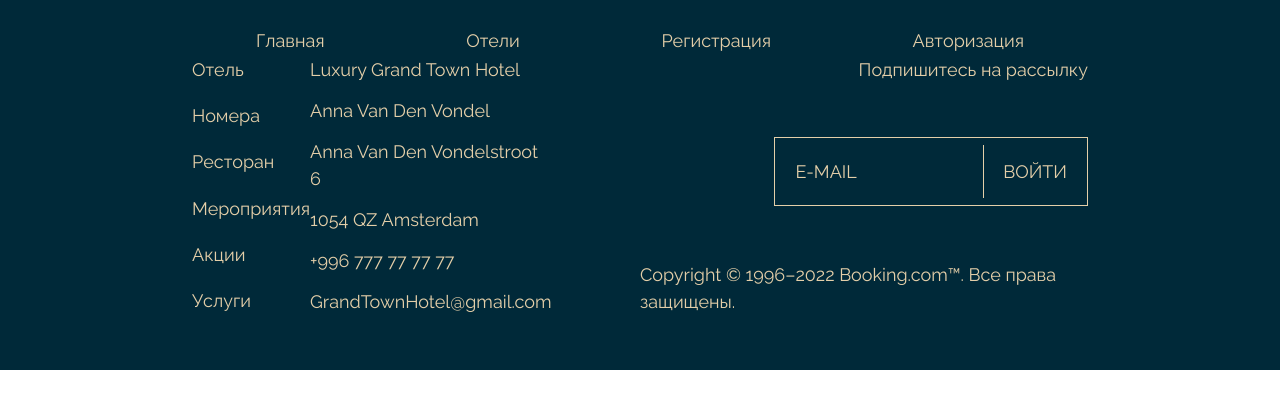
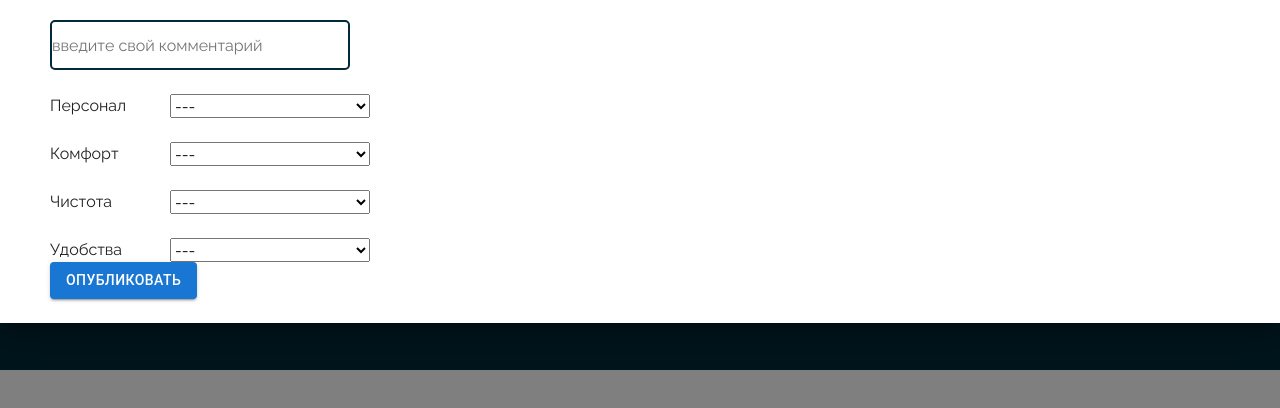
Before and after one commit to noizziday/fullStackFront, a React (Create React App) app: page /hotel/1 in a window 1280 px wide. Shown: the top 408 px of the page. Built offline with nearby package versions, Linux system fonts and the light colour scheme.

Commit message:
comments

```diff
--- a/src/MainRoutes.jsx
+++ b/src/MainRoutes.jsx
@@ -7,6 +7,7 @@ import AddHotel from "./components/hotels/AddHotel/AddHotel";
 import HotelsList from "./components/hotels/HotelsList/HotelsList";
 import UpdateHotel from "./components/hotels/UpdateHotel/UpdateHotel";
 import PayForm from "./components/PayForm";
+import Reviews from "./components/Reviews";
 
 const MainRoutes = () => {
   return (
@@ -16,6 +17,8 @@ const MainRoutes = () => {
       <Route path="/favorites" element={<HotelFavorites />} />
       <Route path="/pay" element={<PayForm />} />
       <Route path="/hotel/add" element={<AddHotel />} />
+      <Route path="/hotel/:id" element={<Reviews />} />
+
       <Route path="/hotels" element={<HotelsList />} />
       <Route path="/edit/:id" element={<UpdateHotel />} />
     </Routes>
--- a/src/components/Navbar.jsx
+++ b/src/components/Navbar.jsx
@@ -73,7 +73,11 @@ const Navbar = () => {
             <div className="navElementsLinks" onClick={() => navigate("/")}>
               Главная
             </div>
-            <div className="navElementsLinks">Отели</div>
+            <div
+              className="navElementsLinks"
+              onClick={() => navigate("/hotels")}>
+              Отели
+            </div>
             <div
               className="navElementsLinks modal-btn"
               htmlFor="modal-toggle"
--- /dev/null
+++ b/src/components/Reviews.jsx
@@ -0,0 +1,168 @@
+import React, { useContext, useEffect, useState } from "react";
+import { useParams } from "react-router-dom";
+import { hotelsContext } from "../contexts/HotelsContextProvider";
+import Drawer from "@mui/material/Drawer";
+import Button from "@mui/material/Button";
+import "../styles/Reviews.css";
+import { FormControl, MenuItem, Select } from "@mui/material";
+
+const Reviews = ({ id, setOpen, open }) => {
+  const { getOneHotel, oneHotel, createComment, comments, getComments } =
+    useContext(hotelsContext);
+
+  console.log(id);
+
+  const [hotel, setHotel] = useState("");
+  const [comment, setComment] = useState("");
+  const [staff, setStaff] = useState("");
+  const [comfort, setComfort] = useState("");
+  const [purity, setPurity] = useState("");
+  const [facilities, setFacilities] = useState("");
+
+  useEffect(() => {
+    getOneHotel(id);
+
+    createComment(id, {
+      hotel: id,
+    });
+  }, []);
+
+  function saveComment() {
+    let newComment = new FormData();
+    newComment.append("hotel", id);
+    newComment.append("good_review", comment);
+    newComment.append("staff", staff);
+    newComment.append("comfort", comfort);
+    newComment.append("purity", purity);
+    newComment.append("facilities", facilities);
+    console.log(id, comment, staff, comfort, purity, facilities);
+    createComment(id, newComment);
+  }
+  return (
+    <>
+      <Drawer
+        anchor={"top"}
+        open={true}
+        onClose={e => {
+          setOpen(false);
+        }}>
+        <div id="comment-panel">
+          <input
+            id="comment-inp"
+            type="text"
+            placeholder="введите свой комментарий"
+            onChange={e => setComment(e.target.value)}
+          />
+          <br />
+          <div id="staff-block">
+            <span
+              style={{
+                width: "100px",
+              }}>
+              Персонал
+            </span>
+            <select
+              className="select"
+              value={staff}
+              onChange={e => setStaff(e.target.value)}>
+              <option>---</option>
+              <option value={1}>1</option>
+              <option value={2}>2</option>
+              <option value={3}>3</option>
+              <option value={4}>4</option>
+              <option value={5}>5</option>
+              <option value={6}>6</option>
+              <option value={7}>7</option>
+              <option value={8}>8</option>
+              <option value={9}>9</option>
+              <option value={10}>10</option>
+            </select>
+          </div>
+          <br />
+          <div id="comfort-block">
+            <span
+              style={{
+                width: "100px",
+              }}>
+              Комфорт
+            </span>
+            <select
+              className="select"
+              value={comfort}
+              onChange={e => setComfort(e.target.value)}>
+              <option>---</option>
+              <option value={1}>1</option>
+              <option value={2}>2</option>
+              <option value={3}>3</option>
+              <option value={4}>4</option>
+              <option value={5}>5</option>
+              <option value={6}>6</option>
+              <option value={7}>7</option>
+              <option value={8}>8</option>
+              <option value={9}>9</option>
+              <option value={10}>10</option>
+            </select>
+          </div>
+          <br />
+
+          <div id="purity-block">
+            <span
+              style={{
+                width: "100px",
+              }}>
+              Чистота
+            </span>
+            <select
+              className="select"
+              value={purity}
+              onChange={e => setPurity(e.target.value)}>
+              <option>---</option>
+              <option value={1}>1</option>
+              <option value={2}>2</option>
+              <option value={3}>3</option>
+              <option value={4}>4</option>
+              <option value={5}>5</option>
+              <option value={6}>6</option>
+              <option value={7}>7</option>
+              <option value={8}>8</option>
+              <option value={9}>9</option>
+              <option value={10}>10</option>
+            </select>
+          </div>
+          <br />
+          <div id="facilities-block">
+            <span
+              style={{
+                width: "100px",
+              }}>
+              {" "}
+              Удобства
+            </span>
+            <select
+              className="select"
+              value={facilities}
+              onChange={e => setFacilities(e.target.value)}>
+              <option>---</option>
+              <option value={1}>1</option>
+              <option value={2}>2</option>
+              <option value={3}>3</option>
+              <option value={4}>4</option>
+              <option value={5}>5</option>
+              <option value={6}>6</option>
+              <option value={7}>7</option>
+              <option value={8}>8</option>
+              <option value={9}>9</option>
+              <option value={10}>10</option>
+            </select>
+          </div>
+          <Button onClick={saveComment} variant="contained">
+            ОПУБЛИКОВАТЬ
+          </Button>
+        </div>
+        <br />
+      </Drawer>
+    </>
+  );
+};
+
+export default Reviews;
--- a/src/components/hotels/AddHotel/AddHotel.jsx
+++ b/src/components/hotels/AddHotel/AddHotel.jsx
@@ -13,6 +13,8 @@ const AddHotel = () => {
   const [image, setImage] = useState(null);
   const [stars, setStars] = useState(0);
   const [region, setRegion] = useState("");
+  const [food, setFood] = useState(false);
+  const [pets, setPets] = useState(false);
 
   function saveHotel() {
     let newProduct = new FormData();
@@ -22,6 +24,8 @@ const AddHotel = () => {
     newProduct.append("image", image);
     newProduct.append("stars", stars);
     newProduct.append("region", region);
+    newProduct.append("food", food);
+    newProduct.append("pets", pets);
     createHotel(newProduct, navigate);
   }
 
@@ -79,10 +83,24 @@ const AddHotel = () => {
       />
       <br />
       <label htmlFor="Food">Food</label>
-      <input type="checkbox" name="Food" id="Food" />
+      <input
+        type="checkbox"
+        name="Food"
+        id="Food"
+        value={food}
+        onChange={e => {
+          setFood(!e.target.checked);
+        }}
+      />
       <br />
       <label htmlFor="Pets">Pets</label>
-      <input type="checkbox" name="Pets" id="Pets" />
+      <input
+        type="checkbox"
+        name="Pets"
+        id="Pets"
+        value={pets}
+        onChange={e => setPets(!e.target.checked)}
+      />
       <br />
 
       <button onClick={saveHotel}>Save</button>
--- a/src/components/hotels/Details/HotelDetails.jsx
+++ b/src/components/hotels/Details/HotelDetails.jsx
@@ -1,8 +1,18 @@
 import React, { useContext, useEffect, useState } from "react";
 import { useParams } from "react-router-dom";
 import { hotelsContext } from "../../../contexts/HotelsContextProvider";
+import Reviews from "../../Reviews";
 
 const HotelDetails = () => {
+  const { getOneHotel, oneHotel, comments, getComments, deleteComment } =
+    useContext(hotelsContext);
+  const { id } = useParams();
+  console.log(comments);
+
+  const [open, setOpen] = useState(false);
+  useEffect(() => {
+    getComments(id);
+  }, []);
   return (
     <>
       <div className="block-1" style={{ color: "#002939" }}>
@@ -91,11 +101,34 @@ const HotelDetails = () => {
           </div>
         </div>
       </div>
-      <div className="comments-block">
-        <div className="addComment">
-          <input type="text" placeholder="Оставить комментарий:" />
-        </div>
+      <div
+        className="comments-block"
+        style={{ display: "flex", justifyContent: "center" }}>
+        <button className="comment-btn" onClick={() => setOpen(!open)}>
+          оставить комментарий
+        </button>
+        {comments.map(item => {
+          if (item.hotel == oneHotel.slug) {
+            return (
+              <div key={item.id}>
+                <span>
+                  <b>{item.user}</b>
+                </span>
+                <br />
+                <span>{item.comment}</span>
+                {item.user ? (
+                  <button onClick={() => deleteComment(id, item.id)}>
+                    Delete
+                  </button>
+                ) : null}
+                <br />
+                <br />
+              </div>
+            );
+          }
+        })}
       </div>
+      {open ? <Reviews id={id} setOpen={setOpen} open={open} /> : <></>}
     </>
   );
 };
--- a/src/components/hotels/HotelCard/HotelCard.jsx
+++ b/src/components/hotels/HotelCard/HotelCard.jsx
@@ -6,21 +6,26 @@ const HotelCard = ({ item }) => {
   const navigate = useNavigate();
 
   const { deleteHotel } = useContext(hotelsContext);
-
+  console.clear();
+  console.log(item);
+  console.log(item);
   return (
     <>
       <div>
         <img
-          src={item.images}
+          src={item.image}
           alt=""
+          width="150px"
+          height="150px"
           onClick={() => navigate(`/details/${item.slug}`)}
         />
       </div>
       <h3>{item.title}</h3>
       <h6>{item.region}</h6>
-      <p>{item.desc}</p>
       <p>{item.desc_list}</p>
       <p>{item.stars}</p>
+      {/* {item.food ? <p>+food</p> : null}
+      {item.pets ? <p>+pets</p> : null} */}
       {item.user ? (
         <>
           <button onClick={() => navigate(`/edit/${item.slug}`)}>Edit</button>
--- a/src/components/hotels/HotelsList/HotelsList.jsx
+++ b/src/components/hotels/HotelsList/HotelsList.jsx
@@ -2,12 +2,12 @@ import React, { useEffect, useContext, useState } from "react";
 import { useSearchParams } from "react-router-dom";
 import HotelCard from "../HotelCard/HotelCard";
 import { hotelsContext } from "../../../contexts/HotelsContextProvider";
-import Pagination from "react-bootstrap/Pagination";
+// import Pagination from "react-bootstrap/Pagination";
 
 const HotelsList = () => {
   const { getHotels, hotels, pages } = useContext(hotelsContext);
   const [searchParams, setSearchParams] = useSearchParams();
-  const [currentPage, setCurrentPage] = useState(1);
+  // const [currentPage, setCurrentPage] = useState(1);
 
   useEffect(() => {
     getHotels();
@@ -17,20 +17,20 @@ const HotelsList = () => {
     getHotels();
   }, [searchParams]);
 
-  useEffect(() => {
-    setSearchParams({
-      page: currentPage,
-    });
-  }, [currentPage]);
+  // useEffect(() => {
+  //   setSearchParams({
+  //     page: currentPage,
+  //   });
+  // }, [currentPage]);
 
-  function getPagesCount() {
-    let pageCountArr = [];
-    for (let i = 1; i < pages + 1; i++) {
-      pageCountArr.push(i);
-    }
-    return pageCountArr;
-  }
-  console.log(hotels);
+  // function getPagesCount() {
+  //   let pageCountArr = [];
+  //   for (let i = 1; i < pages + 1; i++) {
+  //     pageCountArr.push(i);
+  //   }
+  //   return pageCountArr;
+  // }
+  // console.log(hotels);
 
   return (
     <div>
@@ -40,7 +40,7 @@ const HotelsList = () => {
         <HotelCard key={item.slug} item={item} />
       ))}
 
-      <Pagination>
+      {/* <Pagination>
         <Pagination.Prev onClick={() => setCurrentPage(currentPage - 1)} />
 
         {getPagesCount().map(item =>
@@ -59,7 +59,7 @@ const HotelsList = () => {
         )}
 
         <Pagination.Next onClick={() => setCurrentPage(currentPage + 1)} />
-      </Pagination>
+      </Pagination> */}
     </div>
   );
 };
--- a/src/contexts/HotelsContextProvider.js
+++ b/src/contexts/HotelsContextProvider.js
@@ -6,9 +6,9 @@ export const hotelsContext = React.createContext();
 
 const INIT_STATE = {
   hotels: [],
-  pages: 0,
-
   oneHotel: null,
+  comments: [],
+  oneComment: null,
 };
 
 function reducer(state = INIT_STATE, action) {
@@ -17,11 +17,13 @@ function reducer(state = INIT_STATE, action) {
       return {
         ...state,
         hotels: action.payload,
-        pages: Math.ceil(action.payload.count / 3),
+        // pages: Math.ceil(action.payload.count / 3),
       };
 
     case "GET_ONE_HOTEL":
       return { ...state, oneHotel: action.payload };
+    case "GET_ONE_COMMENT":
+      return { ...state, comments: action.payload };
     default:
       return state;
   }
@@ -44,7 +46,7 @@ const HotelsContextProvider = ({ children }) => {
       const res = await axios.post(`${API}/hotel/hotels/`, newHotel, config);
       console.log(res);
       navigate("/hotels");
-      // getHotels();
+      getHotels();
     } catch (err) {
       console.log(err);
     }
@@ -60,14 +62,15 @@ const HotelsContextProvider = ({ children }) => {
         },
       };
       const res = await axios(
-        `${API}/hotel/hotels/${window.location.search}`,
+        `${API}/hotel/hotels/
+        `,
         config
       );
       dispatch({
         type: "GET_HOTELS",
-        payload: res.data,
+        payload: res.data.results,
       });
-      console.log(res.data);
+      console.log(res);
     } catch (err) {
       console.log(err);
     }
@@ -91,6 +94,25 @@ const HotelsContextProvider = ({ children }) => {
       console.log(err);
     }
   }
+  async function getComments(slug) {
+    try {
+      const tokens = JSON.parse(localStorage.getItem("tokens"));
+      const Authorization = `Bearer ${tokens.access}`;
+      const config = {
+        headers: {
+          Authorization,
+        },
+      };
+      const res = await axios(`${API}/comment/crud/${slug}/`, config);
+      dispatch({
+        type: "GET_ONE_COMMENT",
+        payload: res.data,
+      });
+      console.log(res);
+    } catch (err) {
+      console.log(err);
+    }
+  }
 
   async function updateHotel(id, editedHotel, navigate) {
     try {
@@ -101,7 +123,7 @@ const HotelsContextProvider = ({ children }) => {
           Authorization,
         },
       };
-      const res = await axios.patch(
+      const res = await axios.put(
         `${API}/hotel/hotels/${id}/`,
         editedHotel,
         config
@@ -129,51 +151,48 @@ const HotelsContextProvider = ({ children }) => {
     }
   }
 
-  // async function createComment(id, content) {
-  //   try {
-  //     const tokens = JSON.parse(localStorage.getItem("tokens"));
-  //     const Authorization = `Bearer ${tokens.access}`;
-  //     const config = {
-  //       headers: {
-  //         Authorization,
-  //       },
-  //     };
-  //     const res = await axios.post(
-  //       `${API}/hotel/hotels/${id}/`,
-  //       content,
-  //       config
-  //     );
-  //     console.log(res);
-  //     getOneHotel(id);
-  //   } catch (err) {
-  //     console.log(err);
-  //   }
-  // }
+  async function createComment(id, content) {
+    try {
+      const tokens = JSON.parse(localStorage.getItem("tokens"));
+      const Authorization = `Bearer ${tokens.access}`;
+      const config = {
+        headers: {
+          Authorization,
+        },
+      };
+      const res = await axios.post(`${API}/comment/crud/`, content, config);
+      console.log(res);
+      getOneHotel(id);
+    } catch (err) {
+      console.log(err);
+    }
+  }
 
-  // async function deleteComment(hotelId, commentId) {
-  //   try {
-  //     const tokens = JSON.parse(localStorage.getItem("tokens"));
-  //     const Authorization = `Bearer ${tokens.access}`;
-  //     const config = {
-  //       headers: {
-  //         Authorization,
-  //       },
-  //     };
-  //     const res = await axios.delete(
-  //       `${API}/hotel/hotels/${commentId}/`,
-  //       config
-  //     );
-  //     getOneHotel(hotelId);
-  //   } catch (err) {
-  //     console.log(err);
-  //   }
-  // }
+  async function deleteComment(hotelId, commentId) {
+    try {
+      const tokens = JSON.parse(localStorage.getItem("tokens"));
+      const Authorization = `Bearer ${tokens.access}`;
+      const config = {
+        headers: {
+          Authorization,
+        },
+      };
+      const res = await axios.delete(
+        `${API}/hotel/hotels/${commentId}/`,
+        config
+      );
+      getOneHotel(hotelId);
+    } catch (err) {
+      console.log(err);
+    }
+  }
 
   return (
     <hotelsContext.Provider
       value={{
         hotels: state.hotels,
-        pages: state.pages,
+        // pages: state.pages,
+        comments: state.comments,
         oneHotel: state.oneHotel,
 
         createHotel,
@@ -181,8 +200,9 @@ const HotelsContextProvider = ({ children }) => {
         getOneHotel,
         updateHotel,
         deleteHotel,
-        // createComment,
-        // deleteComment,
+        createComment,
+        getComments,
+        deleteComment,
       }}>
       {children}
     </hotelsContext.Provider>
--- /dev/null
+++ b/src/styles/Reviews.css
@@ -0,0 +1,38 @@
+#comment-inp {
+  width: 300px;
+  height: 50px;
+  border-radius: 5px;
+  border: solid #002939 2px;
+  color: #002939;
+}
+#comment-panel {
+  margin-top: 20px;
+  margin-left: 50px;
+  display: flex;
+  flex-direction: column;
+  align-items: flex-start;
+}
+.select {
+  margin-left: 20px;
+  width: 200px;
+}
+#staff-block {
+  display: flex;
+  flex-direction: row;
+  justify-content: space-between;
+}
+#comfort-block {
+  display: flex;
+  flex-direction: row;
+  justify-content: space-between;
+}
+#purity-block {
+  display: flex;
+  flex-direction: row;
+  justify-content: space-between;
+}
+#facilities-block {
+  display: flex;
+  flex-direction: row;
+  justify-content: space-between;
+}
--- a/src/styles/index.css
+++ b/src/styles/index.css
@@ -75,6 +75,11 @@ p {
   border: #002939 solid 2px;
   border-radius: 4px;
 }
+.booking-btn:hover {
+  background-color: #002939;
+  color: #e4cfa9;
+  transition: 0.8s;
+}
 .lux-booking-btn {
   width: 300px;
   height: 50px;
@@ -82,6 +87,11 @@ p {
   color: #002939;
   border: #002939 solid 2px;
   border-radius: 4px;
+}
+.lux-booking-btn:hover {
+  background-color: #002939;
+  color: #e4cfa9;
+  transition: 0.8s;
 }
 .lux {
   margin-top: 150px;
@@ -94,6 +104,22 @@ p {
   display: flex;
   flex-direction: row;
   justify-content: flex-start;
+}
+.comment-btn {
+  width: 300px;
+  height: 50px;
+  background-color: #ffff;
+  color: #002939;
+  border: #002939 solid 2px;
+  border-radius: 4px;
+  margin-bottom: 50px;
+  margin-top: 100px;
+}
+
+.comment-btn:hover {
+  background-color: #002939;
+  color: #e4cfa9;
+  transition: 0.8s;
 }
 @media all and (max-width: 1024px) {
   .block-2_number {
```
